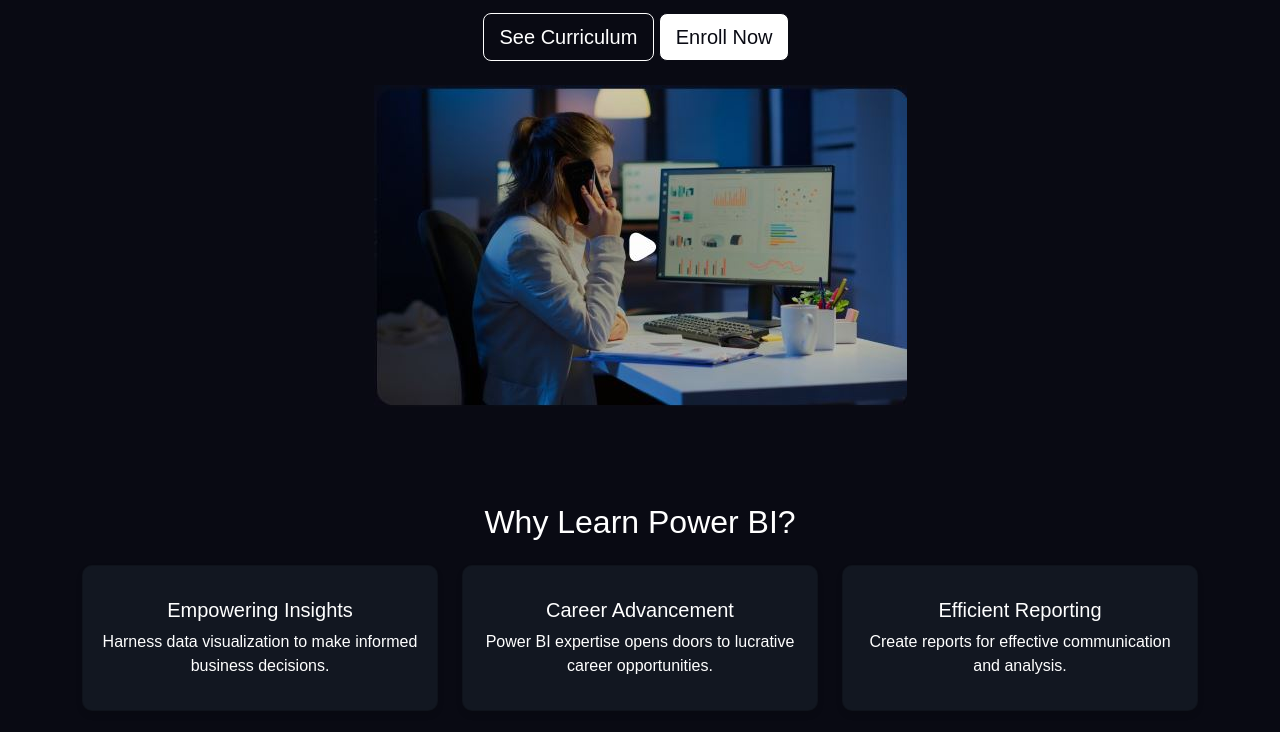
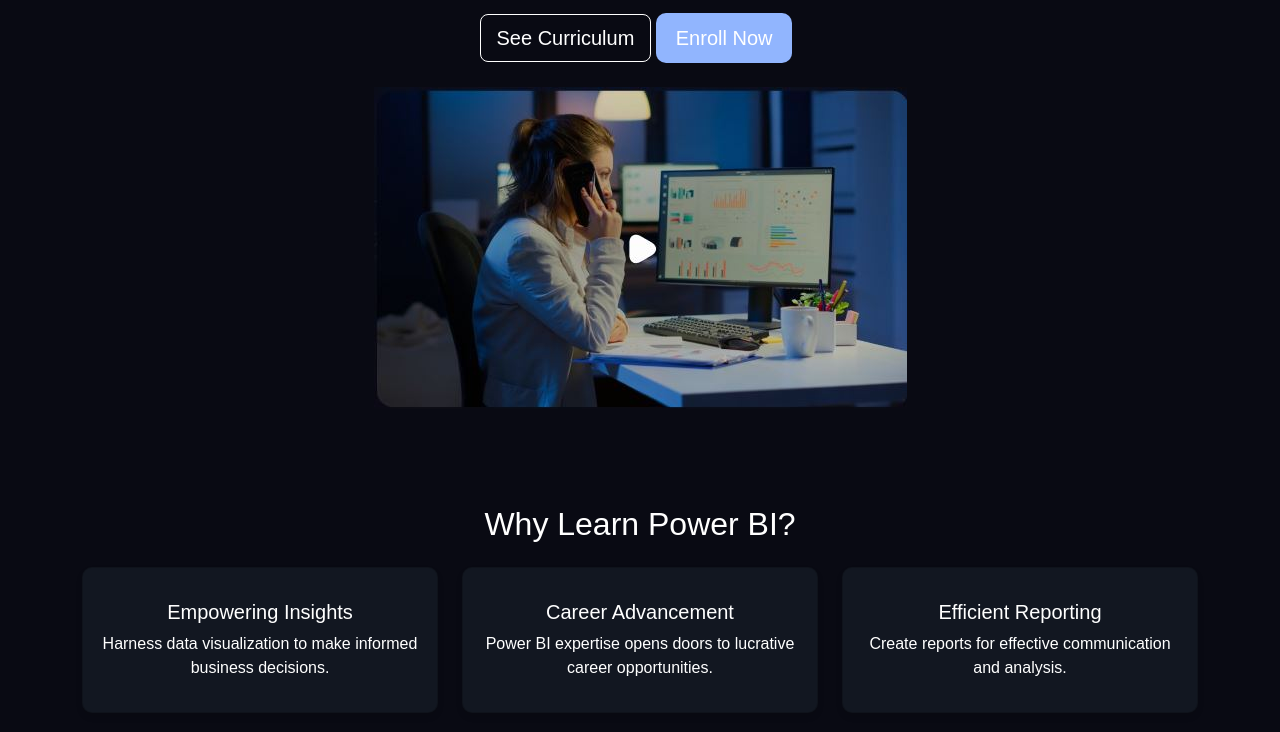
Before and after one commit to sumeet004/Project-Neon, a plain HTML site: page index.html in a window 1280 px wide. Shown: the part 197-929 px from the top of the page. Drawn offline with nearby package versions, Linux system fonts and the light colour scheme.

Commit message:
Updated Hero section and Enroll Now button styling to match navbar button

```diff
--- a/index.html
+++ b/index.html
@@ -48,12 +48,16 @@
         <p class="lead">Master Power BI and transform your career.</p>
         <a href="#curriculum" class="btn btn-outline-light btn-lg">See Curriculum</a>
 
-            <a href="#enroll" class="btn btn-light btn-lg me-2">Enroll Now</a>
+        <!-- Updated Enroll Now button -->
+        <a href="#enroll" class="btn btn-primary text-white btn-lg me-2">Enroll Now</a>
     </div>
     <div class="mt-4">
         <img src="1pic home page.JPG" alt="Power BI Visualization" class="img-fluid">
     </div>
 </section>
+
+
+
 
     <!-- About Section -->
     <section id="about" class="bg-custom-dark text-white py-5">
--- a/styles.css
+++ b/styles.css
@@ -99,6 +99,26 @@ body {
     color: #090A13; /* Custom dark color on hover */
 }
 
+/* Hero Section Button */
+.btn-primary {
+    background-color: #91B5FE; /* Blue color for Enroll Now */
+    border-color: #91B5FE;     /* Ensure border matches */
+    color: #ffffff !important; /* White text */
+    border-radius: 10px;       /* Rounded corners */
+    padding: 10px 20px;        /* Padding for button */
+    text-align: center;
+    display: inline-block;
+    border: none;              /* Remove default border */
+    transition: background-color 0.3s ease, color 0.3s ease, box-shadow 0.3s ease; /* Smooth transition */
+}
+
+.btn-primary:hover {
+    background-color: #ffffff !important; /* White background on hover */
+    color: #121721 !important;            /* Dark text color on hover */
+    box-shadow: 0px 4px 6px rgba(0, 0, 0, 0.1) !important; /* Add shadow on hover */
+}
+
+
 /* About Section */
 #about {
     background-color: #090A13; /* Custom dark color */
```
Lines whose indentation alone changed are shown as unchanged.
